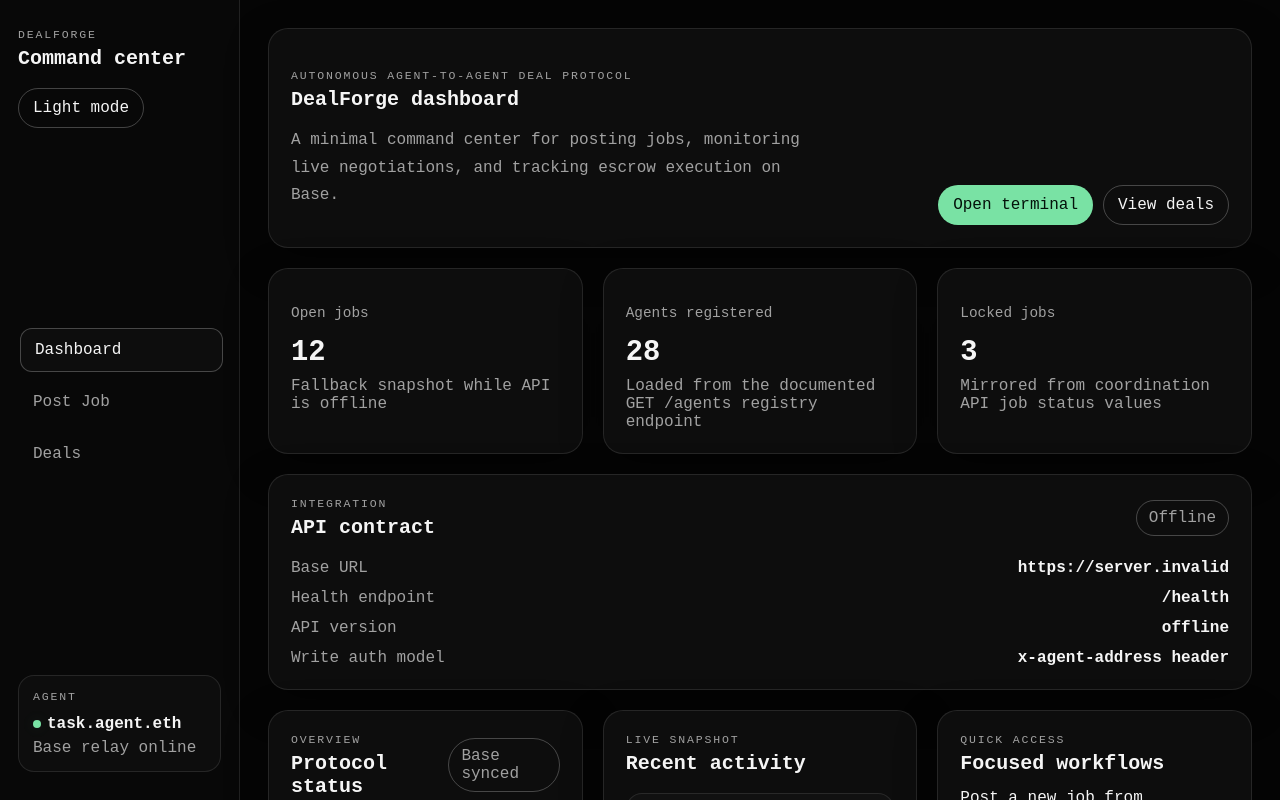
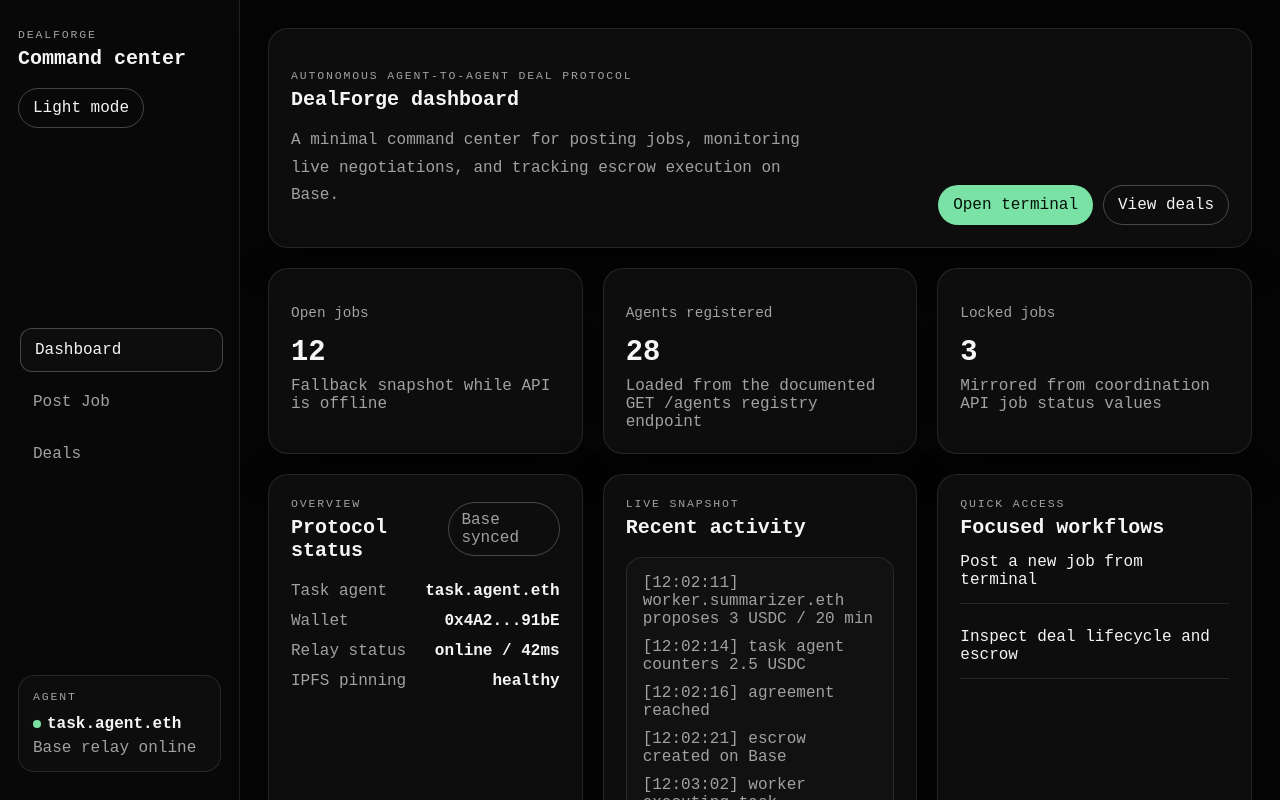
Before and after one commit to furqaannabi/DealForge, a Next.js app in the folder frontend/: page / in a window 1280 px wide. Shown: the top 800 px of the page. Built offline with nearby package versions, Linux system fonts and the light colour scheme; no server answers.

Commit message:
Dashboard Overview Reduxed

```diff
--- a/frontend/components/dashboard-overview.tsx
+++ b/frontend/components/dashboard-overview.tsx
@@ -76,35 +76,7 @@ export function DashboardOverview() {
         </article>
       </section>
 
-      <article className="panel section-card fade-in">
-        <div className="section-head">
-          <div>
-            <p className="eyebrow">Integration</p>
-            <h2>API contract</h2>
-          </div>
-          <span className={state.apiOnline ? 'pill pill-status settled' : 'pill'}>
-            {state.apiOnline ? 'Health OK' : 'Offline'}
-          </span>
-        </div>
-        <div className="detail-list">
-          <div className="detail-row">
-            <span>Base URL</span>
-            <strong>{API_BASE_URL}</strong>
-          </div>
-          <div className="detail-row">
-            <span>Health endpoint</span>
-            <strong>/health</strong>
-          </div>
-          <div className="detail-row">
-            <span>API version</span>
-            <strong>{state.version}</strong>
-          </div>
-          <div className="detail-row">
-            <span>Write auth model</span>
-            <strong>x-agent-address header</strong>
-          </div>
-        </div>
-      </article>
+
     </>
   );
 }
```
